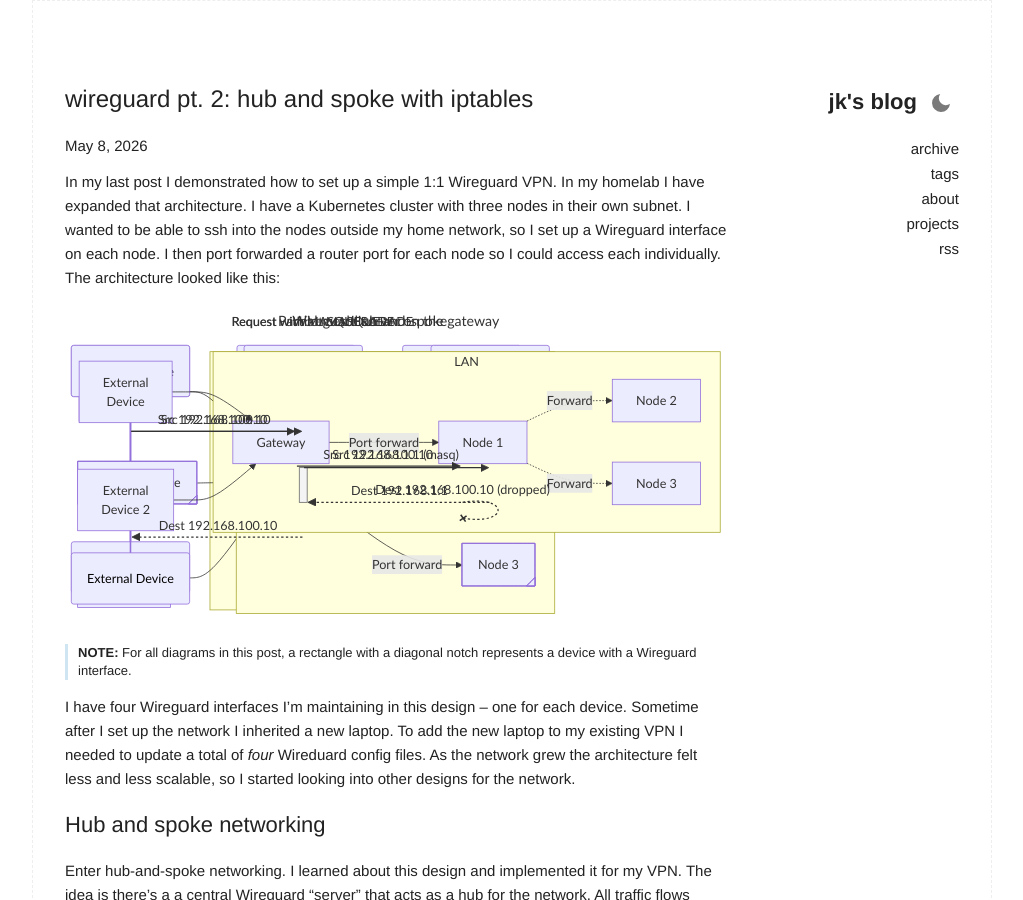
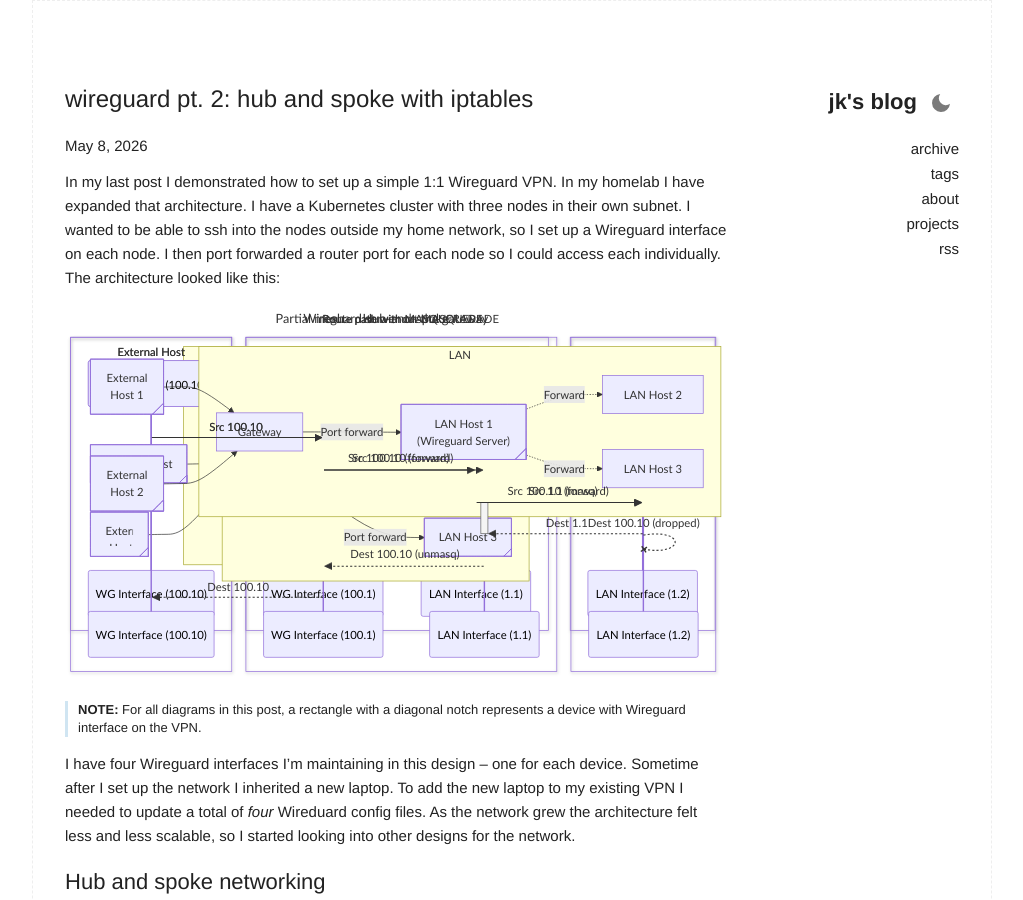
Before and after one commit to j-krl/blog, a Jekyll site: the page built from _posts/2026-05-08-hub-and-spoke-architecture.md, in a window 1280 px wide and 900 px high. Shown: the whole window, without its empty margins (128-1151 px from the left). Built offline with Jekyll 4.4.1, drawn with Linux system fonts in a browser that asks for light colours.

Commit message:
diagrams are chefs kiss

```diff
--- a/_posts/2026-05-08-hub-and-spoke-architecture.md
+++ b/_posts/2026-05-08-hub-and-spoke-architecture.md
@@ -15,11 +15,11 @@
 title: Partial mesh
 ---
 flowchart LR
-    ED@{shape: tag-rect, label: "External Device"}
+    ED@{shape: tag-rect, label: "External Host"}
     ED --> Gateway
-    Gateway -->|Port forward| n1@{ shape: tag-rect, label: "Node 1"}
-    Gateway -->|Port forward| n2@{ shape: tag-rect, label: "Node 2"}
-    Gateway -->|Port forward| n3@{ shape: tag-rect, label: "Node 3"}
+    Gateway -->|Port forward| n1@{ shape: tag-rect, label: "LAN Host 1"}
+    Gateway -->|Port forward| n2@{ shape: tag-rect, label: "LAN Host 2"}
+    Gateway -->|Port forward| n3@{ shape: tag-rect, label: "LAN Host 3"}
     subgraph LAN
         Gateway
         n1
@@ -28,7 +28,7 @@
     end
 </pre>
 
-> **NOTE:** For all diagrams in this post, a rectangle with a diagonal notch represents a device with a Wireguard interface.
+> **NOTE:** For all diagrams in this post, a rectangle with a diagonal notch represents a device with Wireguard interface on the VPN.
 
 I have four Wireguard interfaces I'm maintaining in this design -- one for each device. Sometime after I set up the network I inherited a new laptop. To add the new laptop to my existing VPN I needed to update a total of *four* Wireduard config files. As the network grew the architecture felt less and less scalable, so I started looking into other designs for the network.
 
@@ -41,13 +41,14 @@
 title: Hub-and-spoke
 ---
 flowchart LR
-    ED["External
-    Device"] --> Gateway
-    ED2["External
-    Device 2"] --> Gateway
-    Gateway -->|Port forward| n1["Node 1"]
-    n1 -. Forward .-> n2[Node 2]
-    n1 -. Forward .-> n3[Node 3]
+    ED@{ shape: tag-rect, label: "External
+    Host 1"} --> Gateway
+    ED2@{ shape: tag-rect, label: "External
+    Host 2"} --> Gateway
+    Gateway -->|Port forward| n1@{ shape: tag-rect, label: "LAN Host 1
+    (Wireguard Server)"}
+    n1 -. Forward .-> n2[LAN Host 2]
+    n1 -. Forward .-> n3[LAN Host 3]
     subgraph LAN
         Gateway
         n1
@@ -99,31 +100,49 @@
 
 <pre class="mermaid" style="text-align: center;">
 ---
-title: Request with MASQUERADE
+title: Route path with MASQUERADE
 ---
 sequenceDiagram
-    participant EC as External Device
-    participant WS as Wireguard Server
-    participant N1 as LAN Device
-    EC->>WS: Src 192.168.100.10
-    WS->>N1: Src 192.168.1.1 (masq)
-    activate WS
-    N1-->>WS: Dest 192.168.1.1
-    deactivate WS
-    WS-->>EC: Dest 192.168.100.10
+    box External Host
+    participant EC as WG Interface (100.10)
+    end
+    box Wireguard Server
+    participant WS as WG Interface (100.1)
+    participant WL as LAN Interface (1.1)
+    end
+    box LAN Host
+    participant N1 as LAN Interface (1.2)
+    end
+    EC->>WS: Src 100.10
+    WS->>WL: Src 100.10 (forward)
+    WL->>N1: Src 1.1 (masq)
+    activate WL
+    N1-->>WL: Dest 1.1
+    deactivate WL
+    WL-->>WS: Dest 100.10 (unmasq)
+    WS-->>EC: Dest 100.10
 </pre>
+
 
 <pre class="mermaid" style="text-align: center;">
 ---
-title: Request without MASQUERADE
+title: Route path without MASQUERADE
 ---
 sequenceDiagram
-    participant EC as External Device
-    participant WS as Wireguard Server
-    participant N1 as LAN Device
-    EC->>WS: Src 192.168.100.10
-    WS->>N1: Src 192.168.100.10
-    N1--xN1: Dest 192.168.100.10 (dropped)
+    box External Host
+    participant EC as WG Interface (100.10)
+    end
+    box Wireguard Server
+    participant WS as WG Interface (100.1)
+    participant WL as LAN Interface (1.1)
+    end
+    box LAN Host
+    participant N1 as LAN Interface (1.2)
+    end
+    EC->>WS: Src 100.10
+    WS->>WL: Src 100.10 (forward)
+    WL->>N1: Src 100.10 (forward)
+    N1--xN1: Dest 100.10 (dropped)
 </pre>
 
 ## Wireguard on the router
@@ -135,14 +154,15 @@
 title: Wireguard server on the gateway
 ---
 flowchart LR
-    GW["Gateway"]
-    ED["External
-    Device"] --> GW
-    ED2["External
-    Device 2"] --> GW
-    GW -. Forward .-> n1[Node 1]
-    GW -. Forward .-> n2[Node 2]
-    GW -. Forward .-> n3[Node 3]
+    GW@{ shape: tag-rect, label: "Gateway
+    (Wireguard Server)"}
+    ED@{ shape: tag-rect, label: "External
+    Host 1"} --> GW
+    ED2@{ shape: tag-rect, label: "External
+    Host 2"} --> GW
+    GW -. Forward .-> n1[LAN Host 1]
+    GW -. Forward .-> n2[LAN Host 2]
+    GW -. Forward .-> n3[LAN Host 3]
     subgraph LAN
         GW
         n1
```
